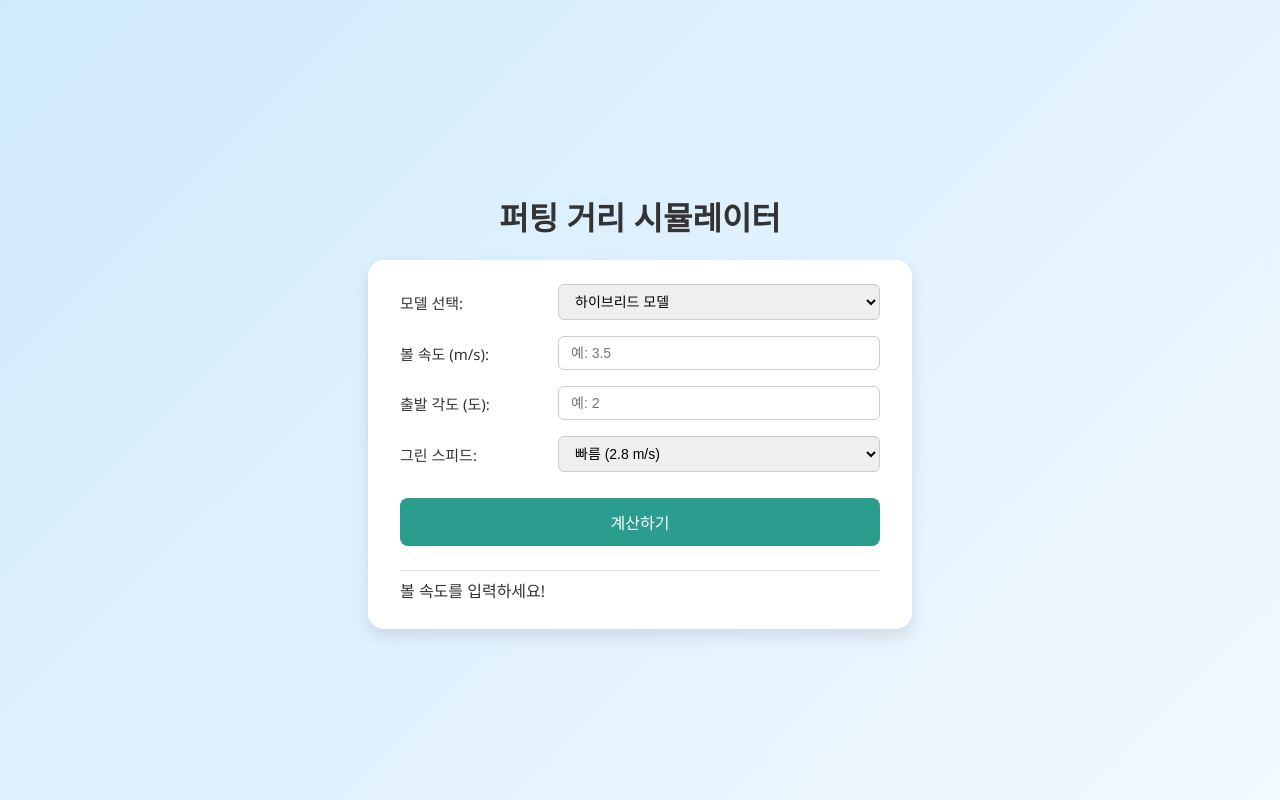
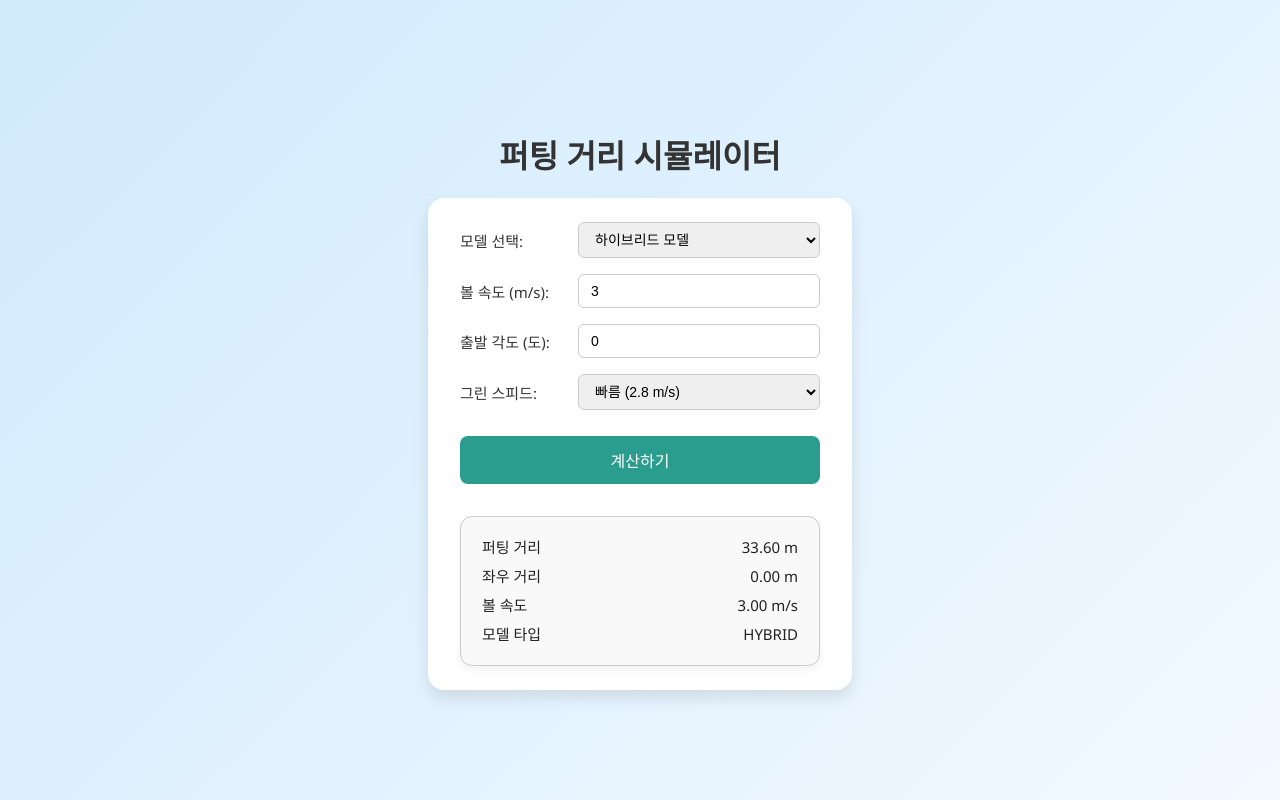
Before and after one commit to iamjssong/putting-simulation, a plain HTML site: page index.html in a window 1280 px wide. Both pictures are taken after a click on the button "계산하기". Drawn offline with Linux system fonts and the light colour scheme.

Commit message:
첫 프로젝트

```diff
--- a/index.html
+++ b/index.html
@@ -1,6 +1,21 @@
 <!DOCTYPE html>
 <html lang="ko">
 <head>
+    <link rel="icon" type="image/png" href="icon.png">
+    <link rel="manifest" href="manifest.json">
+    <meta name="theme-color" content="#2a9d8f">
+    <meta property="og:title" content="퍼팅 거리 시뮬레이터">
+    <meta property="og:description" content="여러 모델을 통해 퍼팅 거리를 계산해보세요. Google, MIT, Penner 등 다양한 시뮬레이션 제공.">
+    <meta property="og:image" content="og_image.png">
+    <meta property="og:type" content="website">
+    <meta property="og:url" content="https://iamjssong.github.io/putting-simulation/">
+    <script>
+      if ('serviceWorker' in navigator) {
+        window.addEventListener('load', function() {
+          navigator.serviceWorker.register('sw.js');
+        });
+      }
+    </script>
     <meta charset="UTF-8">
     <meta name="viewport" content="width=device-width, initial-scale=1.0">
     <title>퍼팅 거리 시뮬레이터 (모델별 파라미터)</title>
@@ -21,8 +36,8 @@
             border-radius: 16px;
             padding: 24px 32px;
             box-shadow: 0 8px 16px rgba(0, 0, 0, 0.1);
-            width: 90%;
-            max-width: 480px;
+            width: 85%;
+            max-width: 360px;
         }
         .form-row {
             display: flex;
@@ -60,12 +75,17 @@
             background-color: #21867a;
         }
         #result {
-            margin-top: 24px;
-            padding-top: 8px;
-            border-top: 1px solid #ddd;
-            text-align: left;
-            line-height: 1.6;
-        }
+    margin-top: 32px;
+    padding: 16px 20px;
+    background-color: #f9f9f9;
+    border-radius: 12px;
+    border: 1px solid #ccc;
+    box-shadow: 0 4px 8px rgba(0, 0, 0, 0.05);
+    font-size: 15px;
+    color: #222;
+    line-height: 1.8;
+    transition: all 0.3s ease;
+}
     </style>
 </head>
 <body>
@@ -102,11 +122,11 @@
     </div>
     <div class="form-row">
         <label for="velocity">볼 속도 (m/s):</label>
-        <input type="number" id="velocity" step="0.1" placeholder="예: 3.5" />
+        <input type="number" id="velocity" step="0.1" value="3" />
     </div>
     <div class="form-row">
         <label for="angle">출발 각도 (도):</label>
-        <input type="number" id="angle" step="0.1" placeholder="예: 2" />
+        <input type="number" id="angle" step="0.1" value="0" />
     </div>
     <div class="form-row">
         <label for="greenspeed">그린 스피드:</label>
@@ -188,12 +208,12 @@ function calculateDistance() {
     }
 
     resultDiv.innerHTML = `
-        <div>
-            <strong>퍼팅 거리:</strong> ${distance.toFixed(2)} m<br>
-            <strong>좌우 거리:</strong> ${offset.toFixed(2)} m<br>
-            <strong>볼 속도:</strong> ${v0.toFixed(2)} m/s<br>
-            <strong>모델 타입:</strong> ${modelType.toUpperCase()}<br>
-        </div>`;
+        <table style="width: 100%; border-collapse: collapse;">
+    <tr><td>퍼팅 거리</td><td style="text-align: right;">${distance.toFixed(2)} m</td></tr>
+    <tr><td>좌우 거리</td><td style="text-align: right;">${offset.toFixed(2)} m</td></tr>
+    <tr><td>볼 속도</td><td style="text-align: right;">${v0.toFixed(2)} m/s</td></tr>
+    <tr><td>모델 타입</td><td style="text-align: right;">${modelType.toUpperCase()}</td></tr>
+</table>`;
 }
 
 function simulatePutting(initialVelocity, initialDirectionDegrees, greenSpeed, options = {}) {
```
Also changed, not shown: 1 other file.
